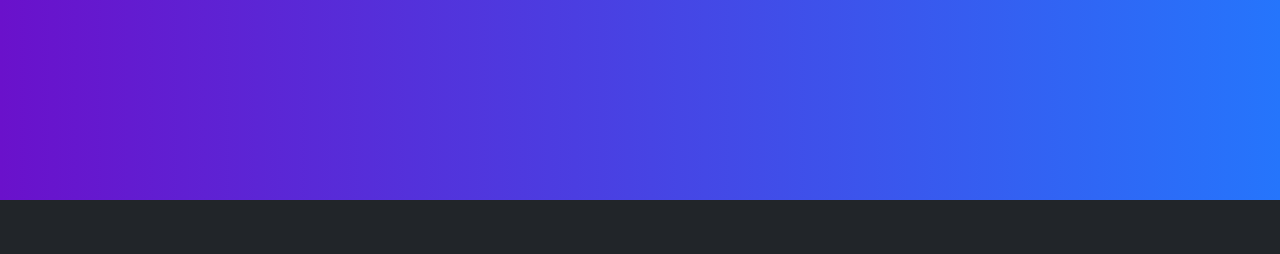
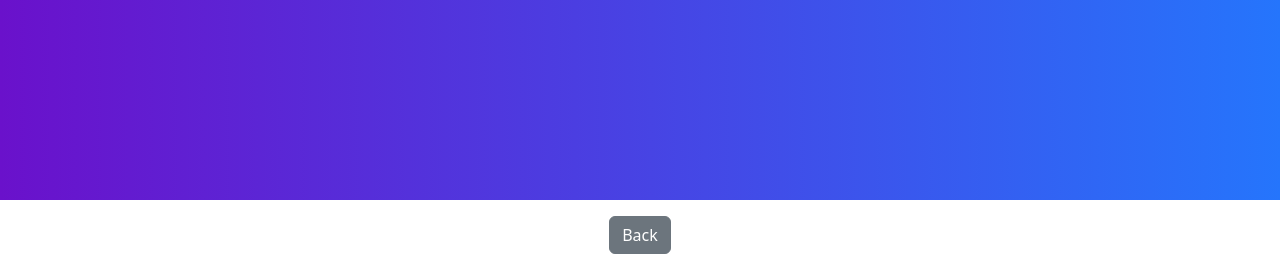
Before and after one commit to p3n74/irs, a PHP site: page /event/index.php in a window 1280 px wide. Shown: the part 600-854 px from the top of the page. Before the commit the page ends 800 px from the top, so only its background shows below. Run offline with PHP 8.4, Linux system fonts and the light colour scheme; the visitor is signed in with stand-in values (Sample User, id 1).

Commit message:
Update index.php

```diff
--- a/event/index.php
+++ b/event/index.php
@@ -159,7 +159,8 @@ if ($userDetails && $userEventStatus !== null) {
                                         <?php elseif ($userEventStatus === 2): ?>
                                             <button class="btn btn-secondary" disabled>You have already attended</button>
                                         <?php endif; ?>
-                                    </form>                                </div>
+                                    </form>
+                                </div>
                             <?php endif; ?>
 
                             <!-- Display Local Token if available -->
@@ -174,6 +175,11 @@ if ($userDetails && $userEventStatus !== null) {
             </div>
         </div>
     </section>
+
+    <!-- Back Button below the grey container -->
+    <div class="container text-center mt-3">
+        <a href="../index.php" class="btn btn-secondary">Back</a>
+    </div>
 
     <!-- Modal for QR Code -->
     <div class="modal fade" id="qrCodeModal" tabindex="-1" aria-labelledby="qrCodeModalLabel" aria-hidden="true">
```
